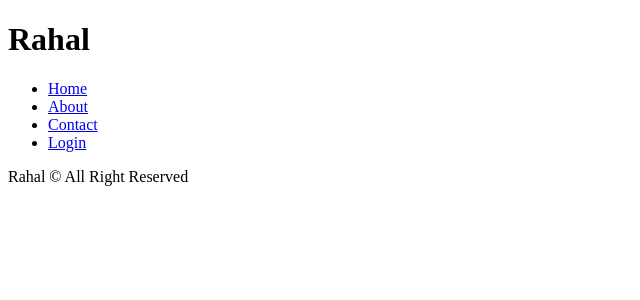
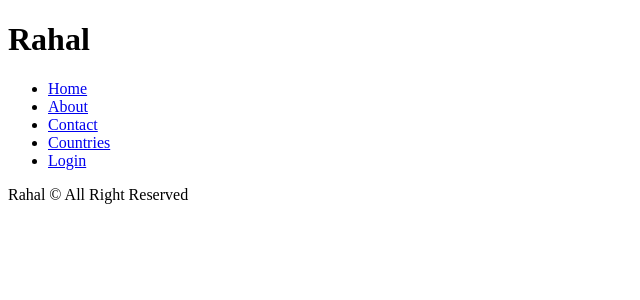
Before and after one commit to WejdanAlzahrani/Rahal_project, a Django app: page /about/ in a window 1280 px wide. Shown: the top 300 px of the page, without its empty margins (0-640 px from the left). Run offline with Django 3.2, Linux system fonts and the light colour scheme.

Commit message:
countries added to navbar

```diff
--- a/template/base.html
+++ b/template/base.html
@@ -18,6 +18,7 @@
             <li><a href="#">Home</a></li>
             <li><a href="#">About</a></li>
             <li><a href="#">Contact</a></li>
+            <li><a href="#">Countries</a></li>
             <li><a href="#">Login</a></li>
         </ul>
     </div>
--- a/template/home.html
+++ b/template/home.html
@@ -17,6 +17,7 @@
             <li><a href="{% url 'home'%}">Home</a></li>
             <li><a href="#">About</a></li>
             <li><a href="#">Contact</a></li>
+            <li><a href="#">Countries</a></li>
             <li><a href="#">Login</a></li>
         </ul>
     </div>
```
